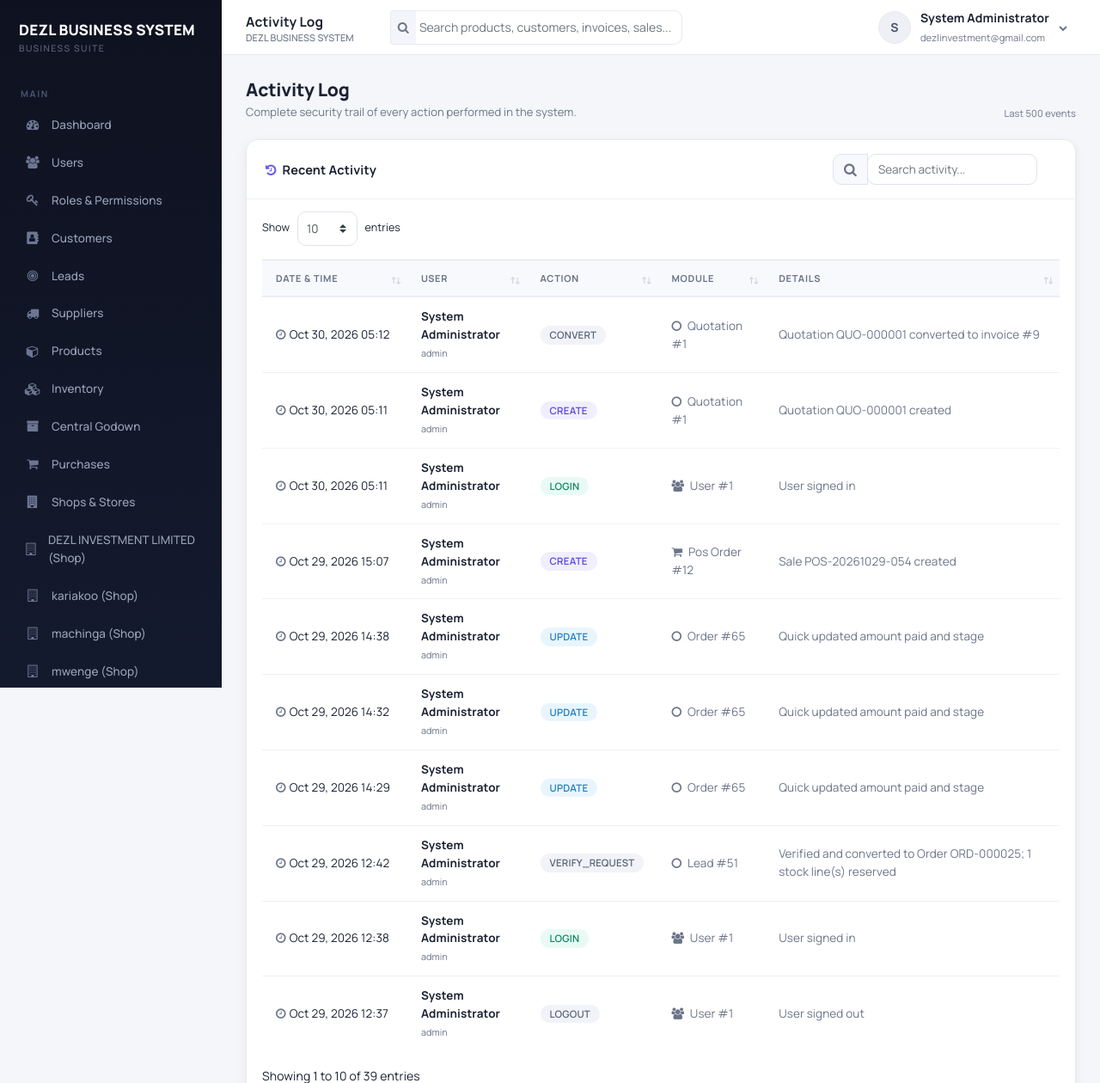
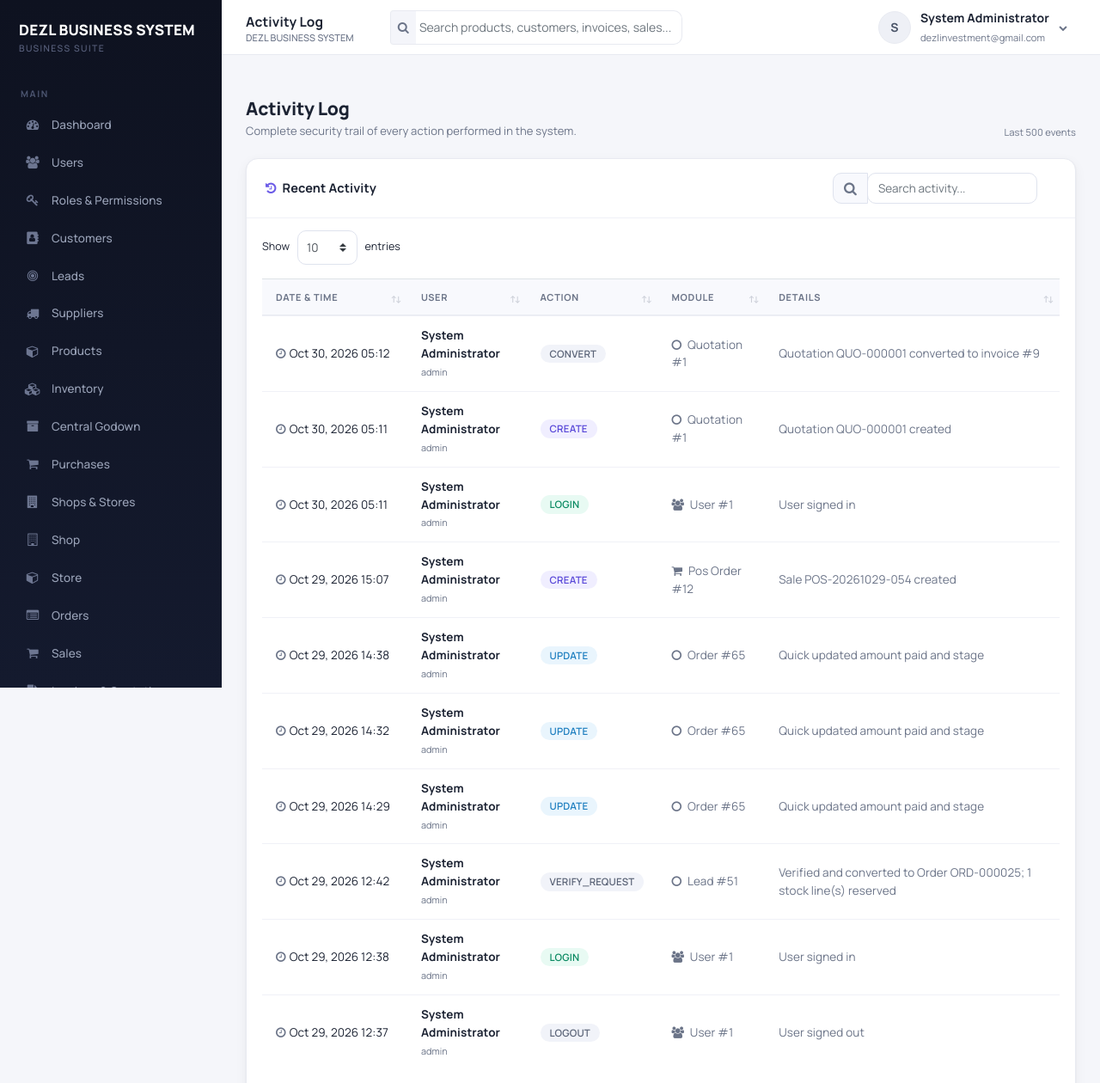
Before and after one commit to SouthTechtz/business-, a PHP site: page /audit-log.php in a window 1280 px wide. Shown: the top 1260 px of the page at 86% size. Run offline with PHP 8.4, Linux system fonts and the light colour scheme; the visitor is signed in with stand-in values (Sample User, id 1); data comes from the database, SQL or seed files in the repository.

Commit message:
Streamline sidebar with dynamic user-bound single Shop and Store navigation links

```diff
--- a/sidebar.php
+++ b/sidebar.php
@@ -73,23 +73,31 @@
             <li class="<?php echo basename($_SERVER['PHP_SELF']) == 'purchases.php' ? 'active' : ''; ?>">
                 <a href="purchases.php"><i class="fa fa-shopping-cart"></i><span>Purchases</span></a>
             </li>
+<?php if (can('manage_shops')): ?>
+<?php
+$sidebar_shop = accessible_shops();
+$sidebar_shop = $sidebar_shop ? $sidebar_shop[0] : null;
+$sidebar_store = accessible_stores(null, false);
+$sidebar_store = $sidebar_store ? $sidebar_store[0] : null;
+?>
+            <li class="<?php echo in_array(basename($_SERVER['PHP_SELF']), ['shops.php', 'stores.php', 'user-shops.php', 'shop-view.php', 'store-view.php']) ? 'active' : ''; ?>">
+                <a href="shops.php"><i class="fa fa-building"></i><span>Shops &amp; Stores</span></a>
+            </li>
+            <?php if ($sidebar_shop): ?>
+            <li class="<?php echo basename($_SERVER['PHP_SELF']) == 'shop-view.php' ? 'active' : ''; ?>">
+                <a href="shop-view.php?id=<?php echo (int)$sidebar_shop['shop_id']; ?>"><i class="fa fa-building-o"></i><span>Shop</span></a>
+            </li>
+            <?php else: ?>
+            <li class="disabled"><a href="shops.php"><i class="fa fa-building-o"></i><span>Shop (none assigned)</span></a></li>
             <?php endif; ?>
-            <?php if (can('manage_shops')): ?>
-            <li class="<?php echo in_array(basename($_SERVER['PHP_SELF']), ['shops.php', 'stores.php', 'user-shops.php']) ? 'active' : ''; ?>">
-                <a href="shops.php"><i class="fa fa-building"></i><span>Shops &amp; Stores</span></a>
-            <?php if (can('manage_shops')): ?>
-            <?php foreach (accessible_shops() as $sb_shop): ?>
-            <li class="<?php echo basename($_SERVER['PHP_SELF']) == 'shop-view.php' && (int)($_GET['id'] ?? 0) === (int)$sb_shop['shop_id'] ? 'active' : ''; ?>">
-                <a href="shop-view.php?id=<?php echo (int)$sb_shop['shop_id']; ?>"><i class="fa fa-building-o"></i><span><?php echo e($sb_shop['name']); ?> (Shop)</span></a>
+            <?php if ($sidebar_store): ?>
+            <li class="<?php echo basename($_SERVER['PHP_SELF']) == 'store-view.php' ? 'active' : ''; ?>">
+                <a href="store-view.php?id=<?php echo (int)$sidebar_store['warehouse_id']; ?>"><i class="fa fa-cube"></i><span>Store</span></a>
             </li>
-            <?php endforeach; ?>
-            <?php foreach (accessible_stores(null, false) as $sb_store): ?>
-            <li class="<?php echo basename($_SERVER['PHP_SELF']) == 'store-view.php' && (int)($_GET['id'] ?? 0) === (int)$sb_store['warehouse_id'] ? 'active' : ''; ?>">
-                <a href="store-view.php?id=<?php echo (int)$sb_store['warehouse_id']; ?>"><i class="fa fa-cube"></i><span><?php echo e($sb_store['name']); ?> (Store)</span></a>
-            </li>
-            <?php endforeach; ?>
+            <?php else: ?>
+            <li class="disabled"><a href="stores.php"><i class="fa fa-cube"></i><span>Store (none assigned)</span></a></li>
             <?php endif; ?>
-            </li>
+            <?php endif; ?>
             <?php endif; ?>
             <?php if (can('manage_orders')): ?>
             <li class="<?php echo in_array(basename($_SERVER['PHP_SELF']), ['orders.php', 'order-add.php', 'order-edit.php', 'order-view.php']) ? 'active' : ''; ?>">
```
